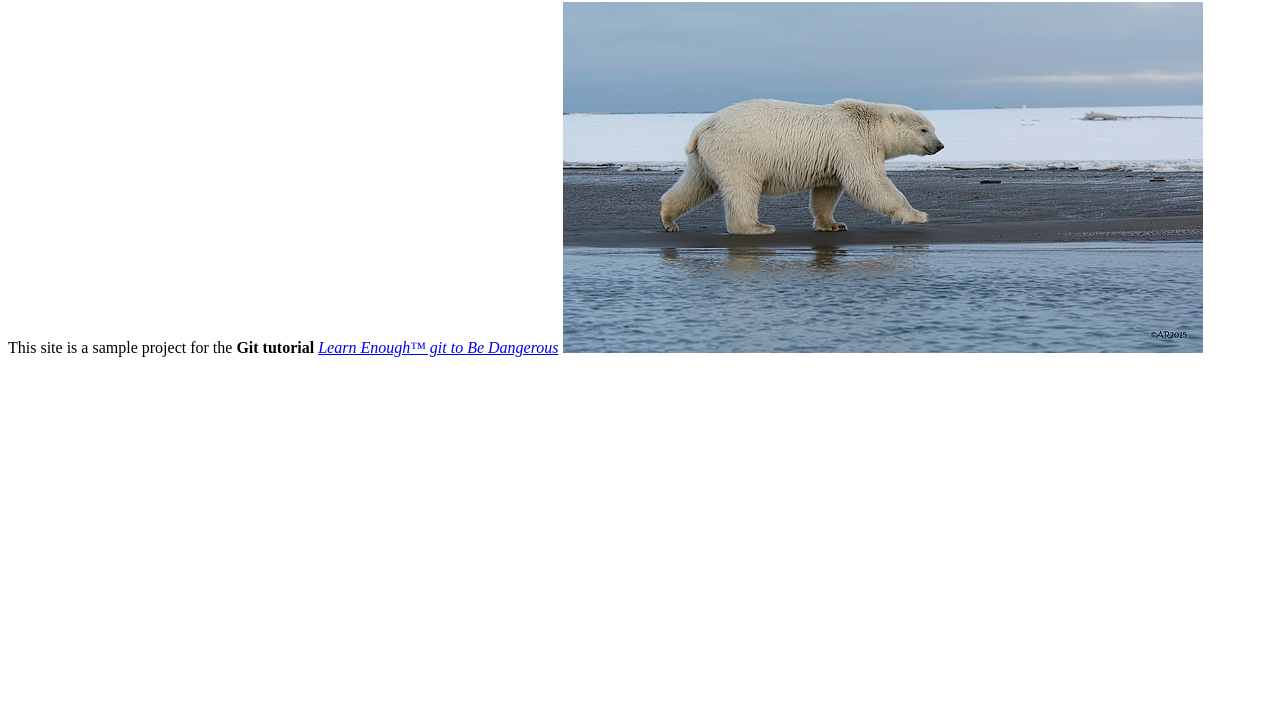
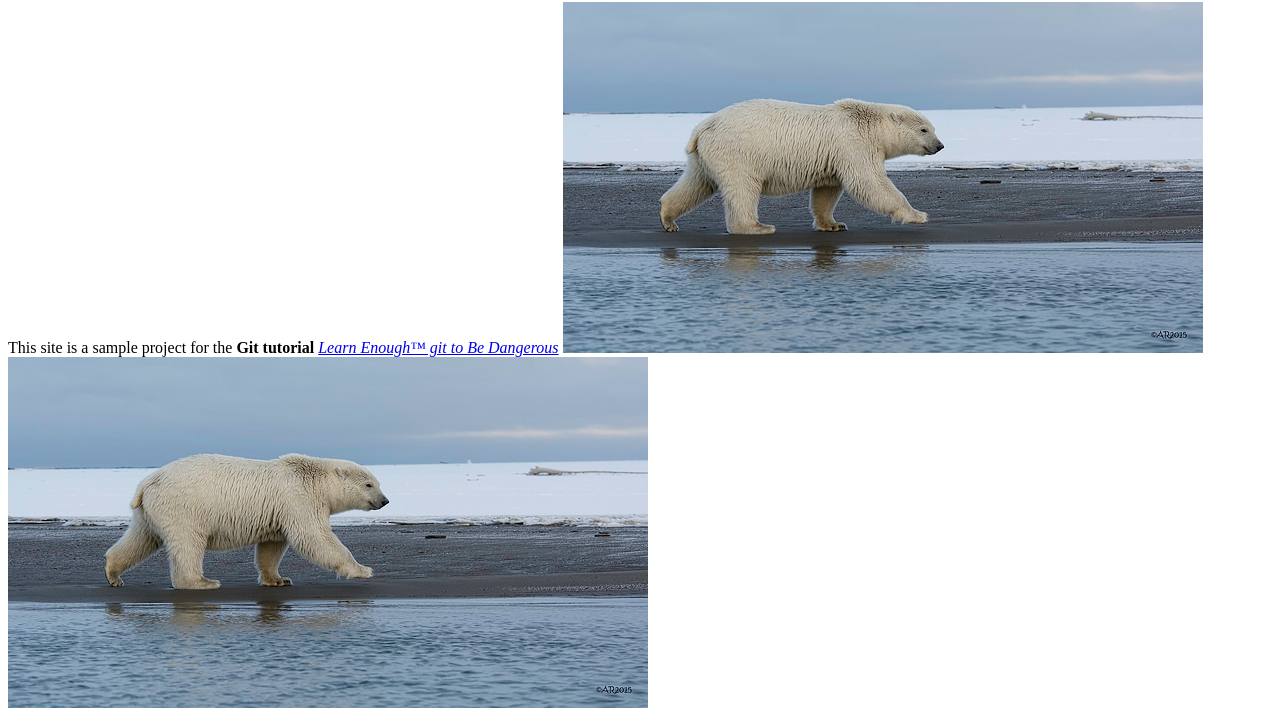
Before and after one commit to t-noumi/website, a plain HTML site: page about.html in a window 1280 px wide. Shown: the part 78-806 px from the top of the page. Drawn offline with Linux system fonts and the light colour scheme.

Commit message:
Add a link of polar bear
I like polar bear. But, my frirend Bob was eaten by bear ,I hate bear.

```diff
--- a/about.html
+++ b/about.html
@@ -12,6 +12,10 @@
 	<p>
 		This site is a sample project for the <strong>Git tutorial</strong> <a href="https://www.learnenough.com/git-tutorial"><em>Learn Enough™ git to Be Dangerous</em></a>
 		<img src="images/polar_bear.jpg" alt="polar_bear">
+		<a href="https://www.flickr.com/photos/puliarfanita/22959238329">
+      	<img src="images/polar_bear.jpg" alt="Polar bear">
+    	</a>
+
 	</p>
 </body>
 </html>
```
